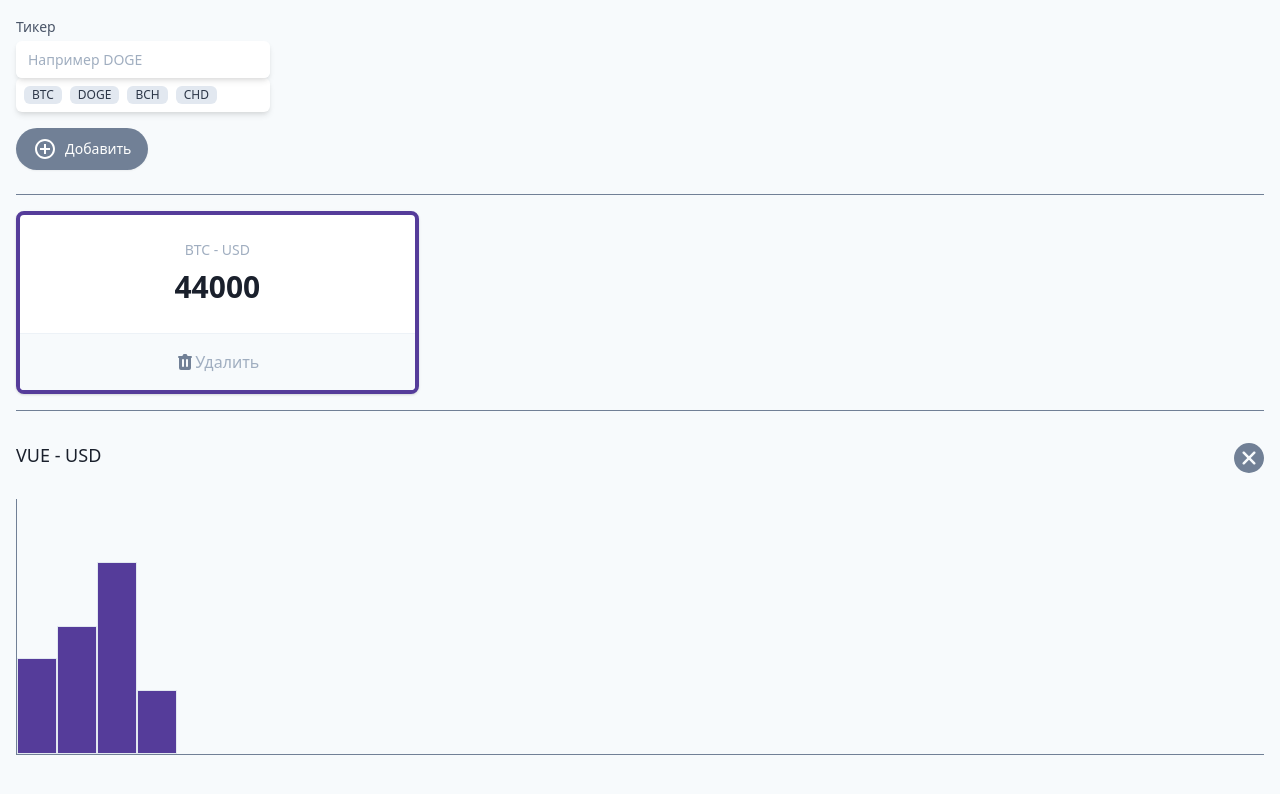
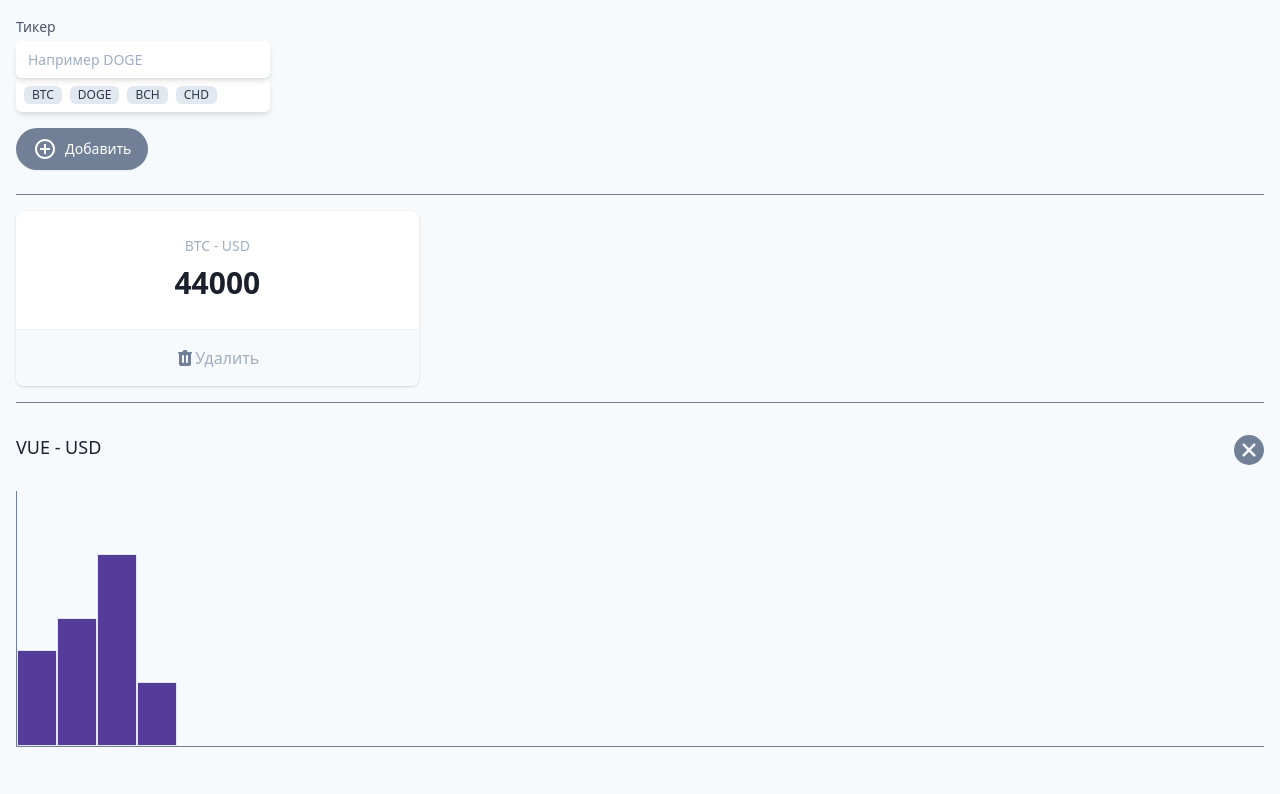
Before and after one commit to romagoldobin/cryptonomicon, a Vue app: page / in a window 1280 px wide. Shown: the top 794 px of the page. Built offline with nearby package versions, Linux system fonts and the light colour scheme.

Commit message:
selecting ticker

```diff
--- a/src/App.vue
+++ b/src/App.vue
@@ -9,6 +9,7 @@
           v-for="ticker in tickers"
           :key="ticker.name"
           :ticker="ticker"
+          :is-selected="selectedTicker === ticker"
           @click="selectedTicker = ticker"
         />
       </dl>
--- a/src/components/VTickerCard.vue
+++ b/src/components/VTickerCard.vue
@@ -1,7 +1,8 @@
 <!-- eslint-disable max-len -->
 <template>
   <div
-    class="bg-white overflow-hidden shadow rounded-lg border-purple-800 border-solid border-4 cursor-pointer"
+    class="bg-white overflow-hidden shadow rounded-lg border-purple-800 border-solid cursor-pointer"
+    :class="{ 'border-4': isSelected }"
   >
     <div class="px-4 py-5 sm:p-6 text-center">
       <dt class="text-sm font-medium text-gray-500 truncate">
@@ -40,6 +41,10 @@ export default {
       type: Object,
       required: true,
     },
+    isSelected: {
+      type: Boolean,
+      default: false,
+    },
   },
 };
 </script>
```
